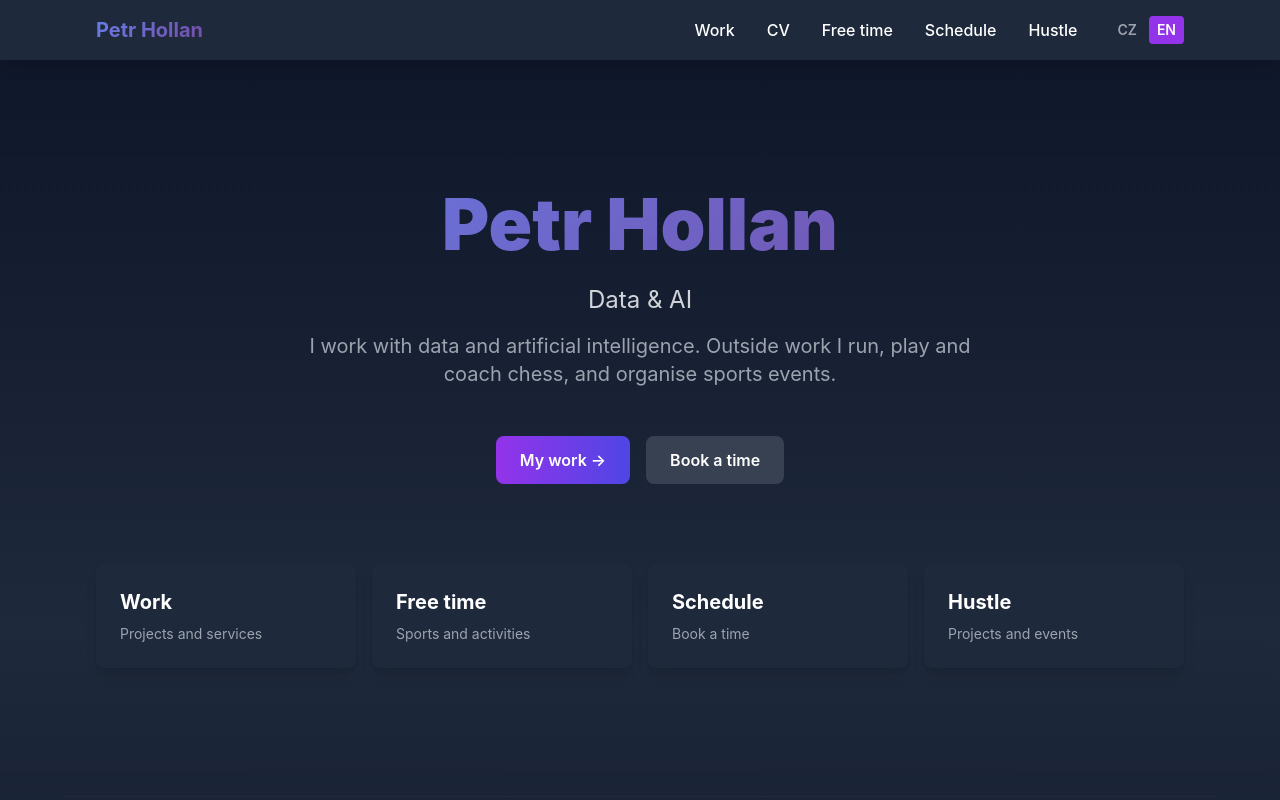
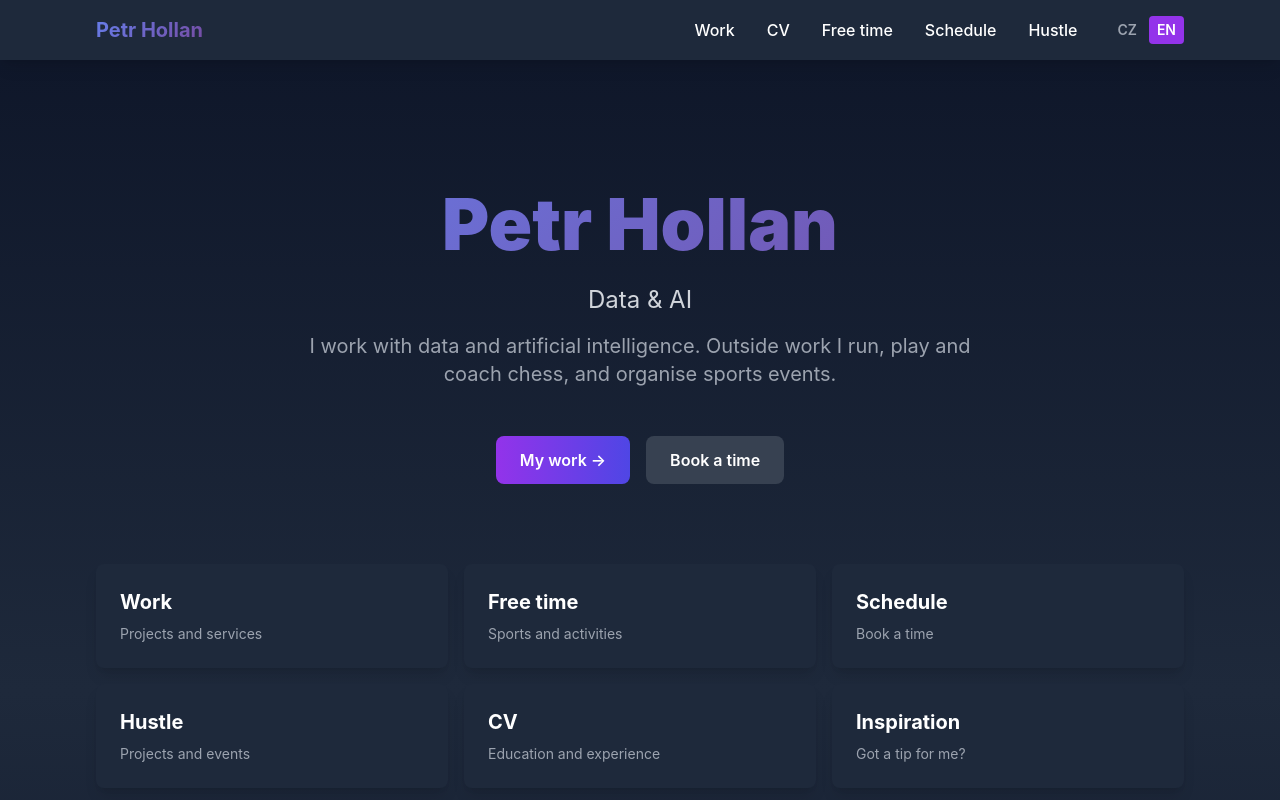
Before and after one commit to petrhollan22/petr-portfolio, a Next.js app: page /en in a window 1280 px wide. Shown: the top 800 px of the page. Built offline with nearby package versions, Linux system fonts and the light colour scheme.

Commit message:
Add CV and inspiration cards to homepage

```diff
--- a/app/[locale]/page.tsx
+++ b/app/[locale]/page.tsx
@@ -17,7 +17,7 @@ export default function Home() {
           <Link href="/schedule-time" className="btn-secondary">{t('ctaSchedule')}</Link>
         </div>
 
-        <div className="grid grid-cols-2 md:grid-cols-4 gap-4">
+        <div className="grid grid-cols-2 md:grid-cols-3 gap-4">
           <Link href="/work" className="card text-left hover:border-purple-500">
             <h3 className="text-xl font-bold mb-2">{nav('work')}</h3>
             <p className="text-sm text-gray-400">{t('cardWork')}</p>
@@ -33,6 +33,14 @@ export default function Home() {
           <Link href="/hustle" className="card text-left hover:border-purple-500">
             <h3 className="text-xl font-bold mb-2">{nav('hustle')}</h3>
             <p className="text-sm text-gray-400">{t('cardHustle')}</p>
+          </Link>
+          <Link href="/cv" className="card text-left hover:border-purple-500">
+            <h3 className="text-xl font-bold mb-2">{nav('cv')}</h3>
+            <p className="text-sm text-gray-400">{t('cardCv')}</p>
+          </Link>
+          <Link href="/inspiration" className="card text-left hover:border-purple-500">
+            <h3 className="text-xl font-bold mb-2">{nav('inspiration')}</h3>
+            <p className="text-sm text-gray-400">{t('cardInspiration')}</p>
           </Link>
         </div>
       </section>
--- a/messages/cs.json
+++ b/messages/cs.json
@@ -19,7 +19,9 @@
     "aboutTitle": "O mně",
     "aboutP1": "Věnuji se datům a umělé inteligenci. Vystudoval jsem VŠE, kde jsem se v diplomové práci zabýval tím, jak české firmy zavádějí AI do praxe.",
     "aboutP2": "Mimo práci jsem FIDE Master v šachu, běhám maratony a čtyři roky jsem na VŠE organizoval sportovní akce pro studenty.",
-    "aboutCta": "Víc o mně"
+    "aboutCta": "Víc o mně",
+    "cardCv": "Vzdělání a praxe",
+    "cardInspiration": "Máš pro mě tip?"
   },
   "footer": {
     "tagline": "Data & AI. Praha, Česká republika.",
--- a/messages/en.json
+++ b/messages/en.json
@@ -19,7 +19,9 @@
     "aboutTitle": "About me",
     "aboutP1": "I work in data and artificial intelligence. I studied at the Prague University of Economics and Business, where my master's thesis examined how Czech companies adopt AI in practice.",
     "aboutP2": "Outside work I'm a FIDE Master in chess, I run marathons, and for four years I organised sports events for students at VŠE.",
-    "aboutCta": "More about me"
+    "aboutCta": "More about me",
+    "cardCv": "Education and experience",
+    "cardInspiration": "Got a tip for me?"
   },
   "footer": {
     "tagline": "Data & AI. Prague, Czech Republic.",
```
